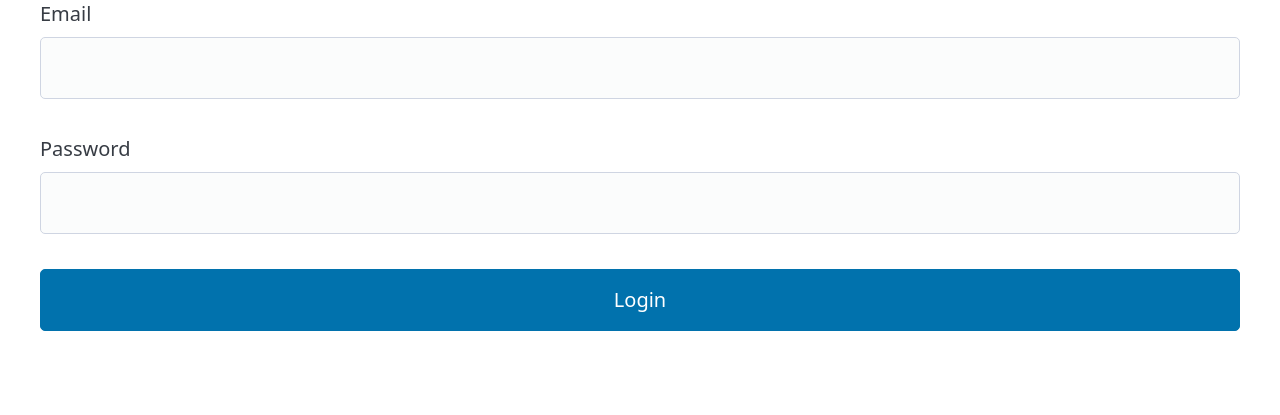
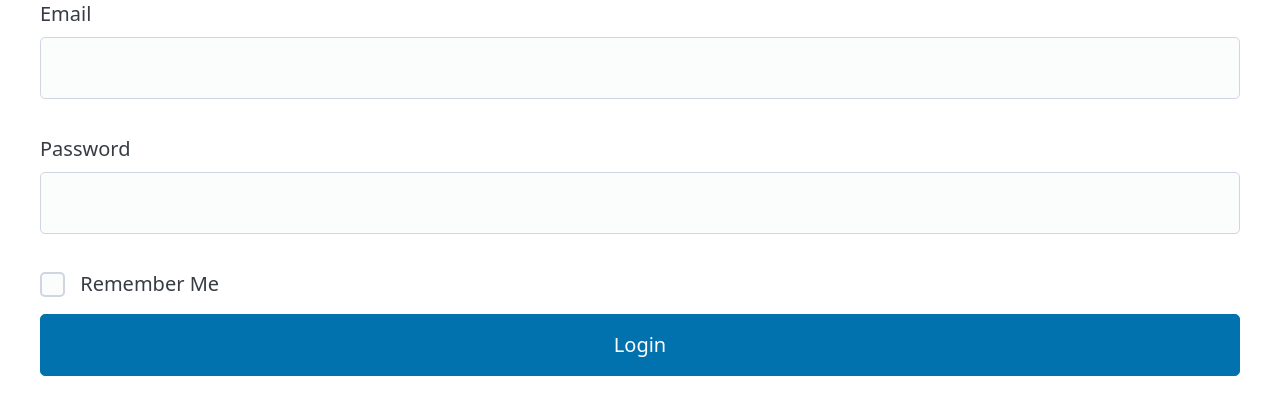
Before and after one commit to MUHAMMADSiyab/NAVTTC-2026-HIST, a PHP site: the page made by PHP/Login System/login.php in a window 1280 px wide. Shown: the part 86-501 px from the top of the page. Run offline with PHP 8.4, Linux system fonts and the light colour scheme; some libraries are stand-ins or nearby versions.

Commit message:
PHP OOP: Remember me via cookies in Login Sytem

```diff
--- a/PHP/Login System/Auth.php
+++ b/PHP/Login System/Auth.php
@@ -6,6 +6,7 @@ class Auth extends Database
 {
     private static string $sessionName = "auth_user";
     private static string $csrfTokenName = "csrf_token";
+    private static string $cookieName = "remember_token";
 
     public function __construct()
     {
@@ -68,6 +69,48 @@ class Auth extends Database
         return true;
     }
 
+    public function setRememberToken(int $userId): void
+    {
+        $token = bin2hex(random_bytes(32));
+        $expires = date("Y-m-d H:i:s", strtotime("+30 days"));
+
+        $this->query(
+            "UPDATE users SET remember_token = ?, remember_expires = ? WHERE id = ?",
+            "ssi",
+            $token,
+            $expires,
+            $userId
+        );
+
+        setcookie(self::$cookieName, $token, strtotime("+30 days"), "/", "", true);
+    }
+
+    public function loginFromCookie(): bool
+    {
+        $token = $_COOKIE[self::$cookieName] ?? "";
+
+        if (empty($token)) return false;
+
+        $result = $this->query(
+            "SELECT id, name, email FROM users WHERE remember_token = ? AND remember_expires > NOW() LIMIT 1",
+            "s",
+            $token
+        );
+
+        if (!$result instanceof mysqli_result) return false;
+
+        $user = $result->fetch_assoc();
+
+        if (!$user) return false;
+
+        session_regenerate_id(true);
+
+        $_SESSION[self::$sessionName] = $user;
+
+        return true;
+    }
+
+
     public function redirectIfAutenticated(string $to = "dashboard.php"): void
     {
         if ($this->check()) {
@@ -86,7 +129,15 @@ class Auth extends Database
 
     public function logout(): void
     {
-        unset($_SESSION[self::$sessionName], $_SESSION[self::$csrfTokenName]);
+        unset(
+            $_SESSION[self::$sessionName],
+            $_SESSION[self::$csrfTokenName],
+        );
+
+        if (isset($_COOKIE[self::$cookieName])) {
+            setcookie(self::$cookieName, "", time() - 3600, "/", "", true);
+        }
+
         session_regenerate_id(true);
     }
 }
--- a/PHP/Login System/dashboard.php
+++ b/PHP/Login System/dashboard.php
@@ -3,6 +3,11 @@
 require_once "Auth.php";
 
 $auth = new Auth();
+
+if (!$auth->check()) {
+    $auth->loginFromCookie();
+}
+
 $auth->requiresAuth();
 
 $user = $auth->user();
--- a/PHP/Login System/login.php
+++ b/PHP/Login System/login.php
@@ -24,6 +24,11 @@ if ($_SERVER['REQUEST_METHOD'] === "POST") {
         } elseif (!$auth->attempt($email, $password)) {
             $error = "Provided credentials are incorrect.";
         } else {
+            if (isset($_POST['remember'])) {
+                $userId = $auth->user()['id'];
+                $auth->setRememberToken($userId);
+            }
+
             header("Location: dashboard.php");
             exit;
         }
@@ -87,6 +92,13 @@ $csrfToken = $auth->generateCsrfToken();
                     id="password">
             </div>
 
+            <div>
+                <label for="remember">
+                    <input type="checkbox" name="remember" id="remember">
+                    Remember Me
+                </label>
+            </div>
+
             <button type="submit">Login</button>
         </form>
     </main>
```
Also changed, not shown: 2 other files.
